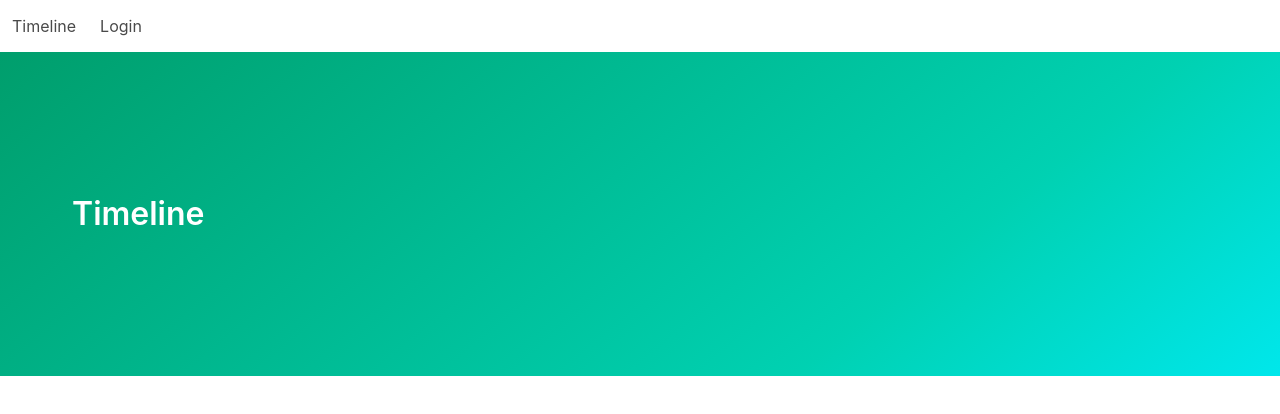
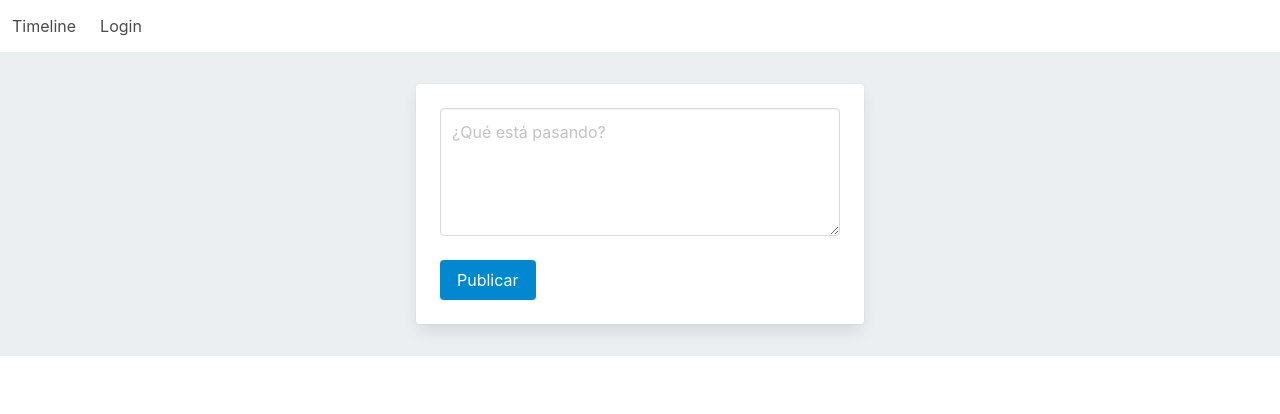
Before and after one commit to dannegm/Curso-VueJS-Firebase, a Vue app: page / in a window 1280 px wide. Shown: the top 414 px of the page. Built offline with nearby package versions, Linux system fonts and the light colour scheme.

Commit message:
Creando componentes para el Timeline y comunicándolos entre ellos

```diff
--- a/package.json
+++ b/package.json
@@ -8,10 +8,12 @@
   },
   "dependencies": {
     "@fortawesome/fontawesome-free": "^5.8.2",
+    "animate.css": "^3.7.2",
     "axios": "^0.19.0",
     "bulma": "^0.7.5",
     "core-js": "^2.6.5",
     "lodash": "^4.17.11",
+    "moment": "^2.24.0",
     "uuid": "^3.3.2",
     "vue": "^2.6.10",
     "vue-router": "^3.0.3",
--- a/src/App.vue
+++ b/src/App.vue
@@ -1,19 +1,16 @@
 <template>
     <div class="app">
-        <ThemeController :is-dark="true">
-            <NavBar />
+        <ThemeController>
             <router-view />
         </ThemeController>
     </div>
 </template>
 <script>
 import ThemeController from '@/shared/layouts/ThemeController'
-import NavBar from '@/shared/layouts/NavBar'
 export default {
     name: 'App',
     components: {
         ThemeController,
-        NavBar,
     },
 }
 </script>
--- a/src/main.js
+++ b/src/main.js
@@ -5,12 +5,9 @@ import store from './state/store'
 
 import '@fortawesome/fontawesome-free'
 import 'bulma'
+import 'animate.css'
 
 Vue.config.productionTip = false
-
-//* Imprimimos la variable de entorno
-const env_message = process.env.VUE_APP_ENV_MESSAGE
-console.log(env_message)
 
 new Vue ({
     router,
--- a/src/modules/timeline/Timeline.vue
+++ b/src/modules/timeline/Timeline.vue
@@ -1,13 +1,58 @@
 <template>
     <div class="timeline">
-        <section class="hero is-medium is-primary is-bold">
-            <div class="hero-body">
-                <div class="container">
-                    <h1 class="title">
-                        Timeline
-                    </h1>
-                </div>
-            </div>
-        </section>
+        <NavBar />
+        <div class="container">
+            <Editor placeholder="¿Qué está pasando?" :on-post="createPost" />
+
+            <template v-for="post in posts.sort((a, b) => b.date - a.date)">
+                <Card
+                    :key="post.uid"
+                    :uid="post.uid"
+                    :content="post.content"
+                    :time-ago="post.date" />
+            </template>
+        </div>
     </div>
 </template>
+<script>
+import uuid from 'uuid/v4'
+import NavBar from '@/shared/layouts/NavBar'
+import Editor from '@/modules/timeline/components/Editor'
+import Card from '@/modules/timeline/components/Card'
+
+export default {
+    name: 'Timeline',
+    components: {
+        NavBar,
+        Editor,
+        Card,
+    },
+    methods: {
+        createPost (content) {
+            const postBody = {
+                uid: uuid (),
+                content,
+                date: new Date (),
+            };
+            this.posts.push(postBody)
+        },
+    },
+    data () {
+        return {
+            post: {
+                content: ''
+            },
+            posts: [],
+        }
+    }
+}
+</script>
+<style lang="scss">
+.timeline {
+    .container {
+        width: 40%;
+        padding: 2em;
+        overflow: hidden;
+    }
+}
+</style>
--- /dev/null
+++ b/src/modules/timeline/components/Card.vue
@@ -0,0 +1,57 @@
+<template>
+    <div class="card">
+        <div class="card animated fadeInDown">
+            <div class="card-content">
+                <div class="content">
+                    {{ content }}
+                    <br>
+                    <time class="has-text-grey"
+                        :datetime="datetime">
+                        {{hour}} - {{date}}
+                    </time>
+                </div>
+            </div>
+        </div>
+    </div>
+</template>
+<script>
+import moment from 'moment'
+export default {
+    name: 'Card',
+    props: {
+        uid: {
+            type: String,
+            required: true,
+        },
+        content: {
+            type: String,
+            required: true,
+        },
+        timeAgo: {
+            type: Date,
+            required: true,
+        },
+    },
+    computed: {
+        $moment () {
+            return moment(this.timeAgo)
+        },
+        hour () {
+            return this.$moment.format('h:mm a')
+        },
+        date () {
+            return this.$moment.format('MMM Do YYYY')
+        },
+        datetime () {
+            return this.$moment.toISOString()
+        }
+    }
+}
+</script>
+<style scoped lang="scss">
+.card {
+    time {
+        font-size: .8em;
+    }
+}
+</style>
--- /dev/null
+++ b/src/modules/timeline/components/Editor.vue
@@ -0,0 +1,49 @@
+<template>
+    <div class="editor">
+        <div class="card">
+            <div class="card-content">
+                <div class="columns">
+                    <div class="column">
+                        <textarea class="textarea" v-model="message" :placeholder="placeholder"></textarea>
+                    </div>
+                </div>
+                <div class="columns">
+                    <div class="column">
+                        <Action type="primary" :dispatch="dispatchPost">
+                            Publicar
+                        </Action>
+                    </div>
+                </div>
+            </div>
+        </div>
+    </div>
+</template>
+<script>
+import Action from '@/shared/components/Action'
+export default {
+    name: 'Editor',
+    components: {
+        Action,
+    },
+    props: {
+        placeholder: {
+            type: String,
+            default: 'Lorem ipsum...'
+        },
+        onPost: {
+            type: Function,
+        }
+    },
+    methods: {
+        async dispatchPost () {
+            await this.onPost (this.message)
+            this.message = ''
+        }
+    },
+    data () {
+        return {
+            message: '',
+        }
+    }
+}
+</script>
--- /dev/null
+++ b/src/shared/components/Action.vue
@@ -0,0 +1,91 @@
+<template>
+    <button
+        class="button"
+        :class="classBuilder"
+        :disabled="isDisabled"
+        @click="onClick($event)">
+        <slot></slot>
+    </button>
+</template>
+<script>
+export default {
+    name: 'Action',
+    props: {
+        type: {
+            type: String,
+            default: 'light',
+        },
+        size: {
+            type: String,
+            default: 'normal',
+        },
+        isBlock: {
+            type: Boolean,
+            default: false,
+        },
+        isOutlined: {
+            type: Boolean,
+            default: false,
+        },
+        isInverted: {
+            type: Boolean,
+            default: false,
+        },
+        isRounded: {
+            type: Boolean,
+            default: false,
+        },
+        isLoading: {
+            type: Boolean,
+            default: false,
+        },
+        isDisabled: {
+            type: Boolean,
+            default: false,
+        },
+        isRight: {
+            type: Boolean,
+            default: false,
+        },
+        isCentered: {
+            type: Boolean,
+            default: false,
+        },
+        dispatch: {
+            type: Function,
+        },
+    },
+    methods: {
+        async onClick ($event) {
+            if (this.dispatch === undefined) return this.$emit('click', $event)
+            this.internalLoading = true
+            try {
+                const result = await this.dispatch ()
+                this.internalLoading = false
+                this.$emit('success', result)
+            } catch (reject) {
+                this.internalLoading = false
+                this.$emit('error', reject)
+            }
+        }
+    },
+    data () {
+        return {
+            internalLoading: false
+        }
+    },
+    computed: {
+        classBuilder () {
+            let classes = `is-${this.type} is-${this.size} `
+                classes += this.isBlock ? 'is-fullwidth ' : ''
+                classes += this.isOutlined ? 'is-outlined ' : ''
+                classes += this.isInverted ? 'is-inverted ' : ''
+                classes += this.isRounded ? 'is-rounded ' : ''
+                classes += this.isRight ? 'is-right ' : ''
+                classes += this.isCentered ? 'is-centered ' : ''
+                classes += this.isLoading || this.internalLoading ? 'is-loading ' : ''
+            return classes
+        }
+    }
+}
+</script>
```
